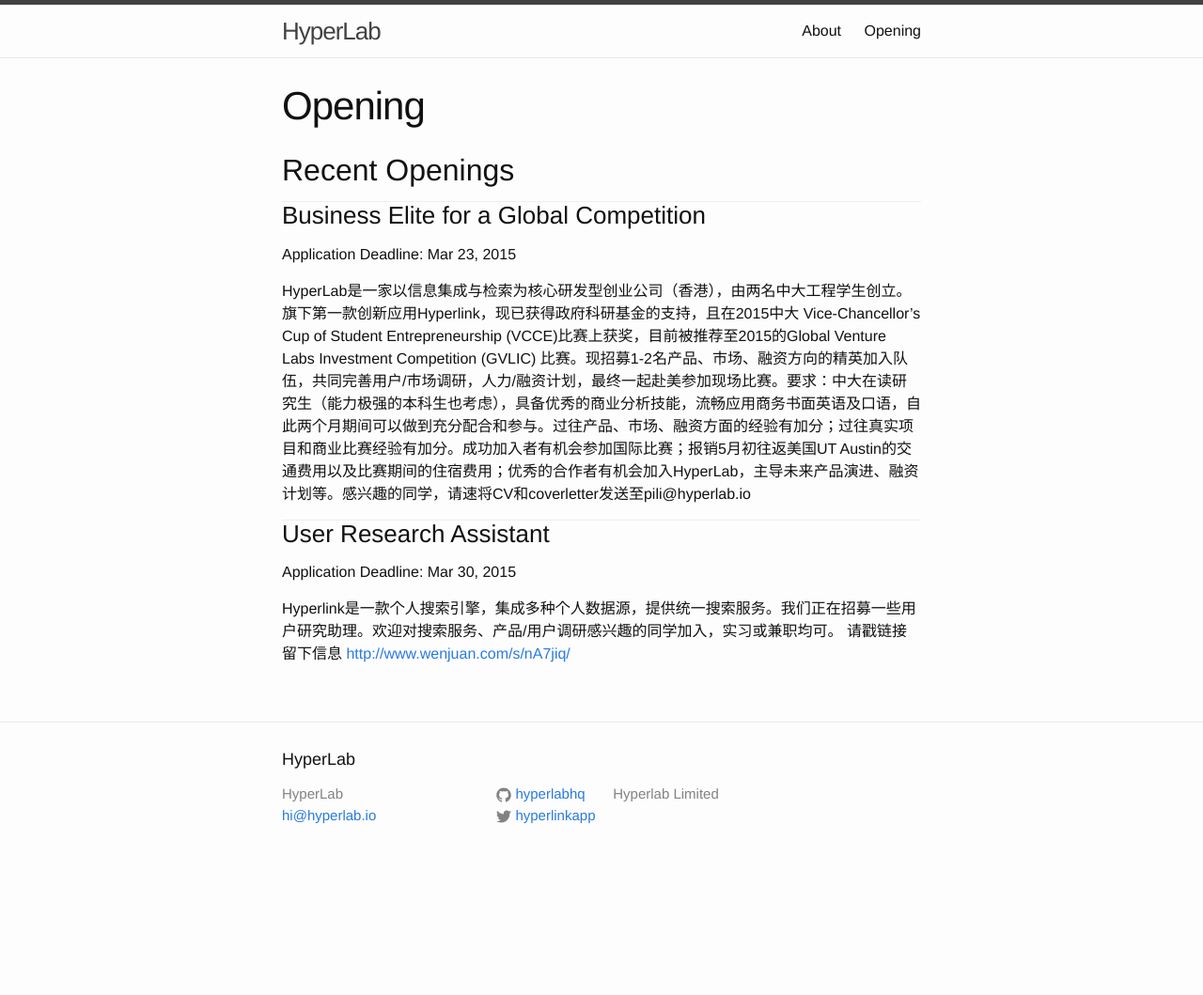
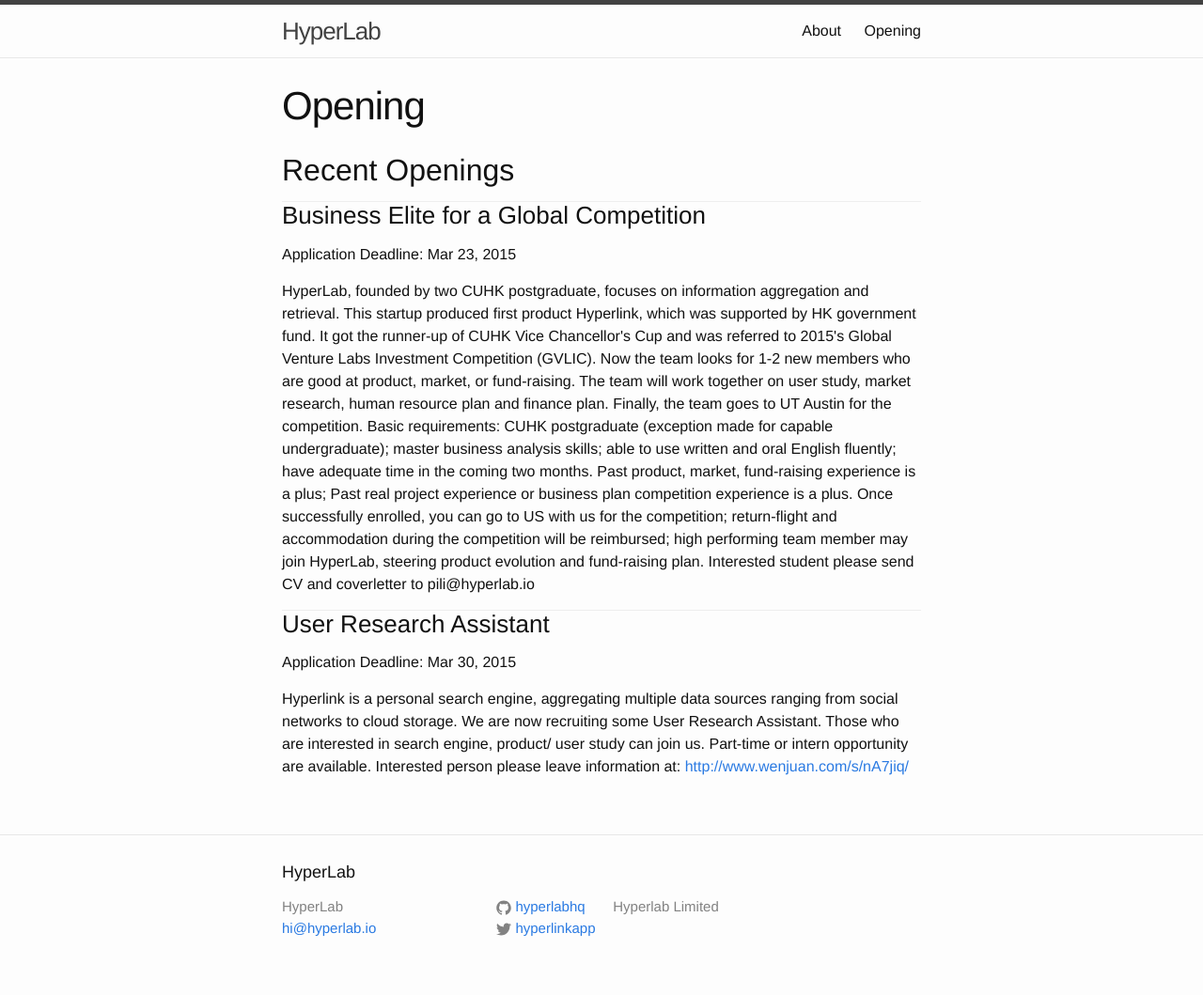
Before and after one commit to hyperlabhq/hyperlabhq.github.io, a Jekyll site: the page built from opening.html, in a window 1280 px wide. Shown: the whole page at 94% size. Built offline with Jekyll 4.4.1, drawn with Linux system fonts in a browser that asks for light colours; before the commit the page ends 939 px from its top, so only the background shows below that.

Commit message:
openings in English

```diff
--- a/opening.html
+++ b/opening.html
@@ -3,7 +3,6 @@
 title: Opening
 permalink: /opening/
 ---
-
 
 <div >
 
@@ -16,7 +15,30 @@
   <p>Application Deadline: Mar 23, 2015</p>
 
   <p>
-    HyperLab是一家以信息集成与检索为核心研发型创业公司（香港），由两名中大工程学生创立。旗下第一款创新应用Hyperlink，现已获得政府科研基金的支持，且在2015中大 Vice-Chancellor’s Cup of Student Entrepreneurship (VCCE)比赛上获奖，目前被推荐至2015的Global Venture Labs Investment Competition (GVLIC) 比赛。现招募1-2名产品、市场、融资方向的精英加入队伍，共同完善用户/市场调研，人力/融资计划，最终一起赴美参加现场比赛。要求：中大在读研究生（能力极强的本科生也考虑），具备优秀的商业分析技能，流畅应用商务书面英语及口语，自此两个月期间可以做到充分配合和参与。过往产品、市场、融资方面的经验有加分；过往真实项目和商业比赛经验有加分。成功加入者有机会参加国际比赛；报销5月初往返美国UT Austin的交通费用以及比赛期间的住宿费用；优秀的合作者有机会加入HyperLab，主导未来产品演进、融资计划等。感兴趣的同学，请速将CV和coverletter发送至pili@hyperlab.io
+  HyperLab, founded by two CUHK postgraduate,
+  focuses on information aggregation and retrieval.
+  This startup produced first product Hyperlink,
+  which was supported by HK government fund.
+  It got the runner-up of CUHK Vice Chancellor's Cup
+  and was referred to 2015's Global Venture Labs Investment Competition (GVLIC).
+  Now the team looks for 1-2 new members who are good at
+  product, market, or fund-raising.
+  The team will work together on user study, market research, human resource plan and finance plan.
+  Finally, the team goes to UT Austin for the competition.
+  Basic requirements:
+  CUHK postgraduate (exception made for capable undergraduate);
+  master business analysis skills;
+  able to use written and oral English fluently;
+  have adequate time in the coming two months.
+  Past product, market, fund-raising experience is a plus;
+  Past real project experience or business plan competition experience is a plus.
+  Once successfully enrolled,
+  you can go to US with us for the competition;
+  return-flight and accommodation during the competition will be reimbursed;
+  high performing team member may join HyperLab,
+  steering product evolution and fund-raising plan.
+  Interested student please send CV and coverletter to
+  pili@hyperlab.io
   </p>
 
   <hr/>
@@ -26,8 +48,13 @@
   <p>Application Deadline: Mar 30, 2015</p>
 
   <p>
-    Hyperlink是一款个人搜索引擎，集成多种个人数据源，提供统一搜索服务。我们正在招募一些用户研究助理。欢迎对搜索服务、产品/用户调研感兴趣的同学加入，实习或兼职均可。 请戳链接留下信息
-    <a href="http://www.wenjuan.com/s/nA7jiq/">http://www.wenjuan.com/s/nA7jiq/</a>
+  Hyperlink is a personal search engine, aggregating multiple data sources
+  ranging from social networks to cloud storage.
+  We are now recruiting some User Research Assistant.
+  Those who are interested in search engine, product/ user study can join us.
+  Part-time or intern opportunity are available.
+  Interested person please leave information at:
+  <a href="http://www.wenjuan.com/s/nA7jiq/">http://www.wenjuan.com/s/nA7jiq/</a>
   </p>
 
 </div>
```
Also changed, not shown: opening-cn.html (added, +32 -0 lines).
